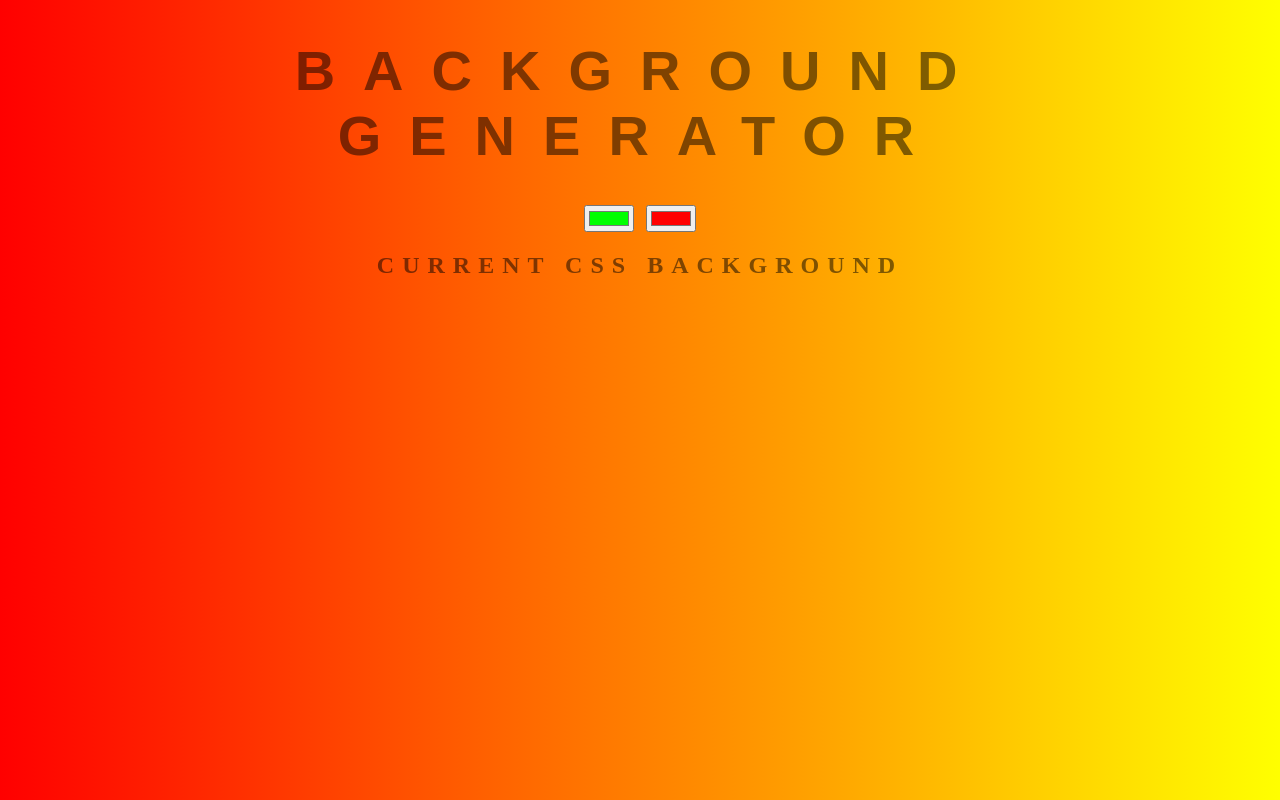
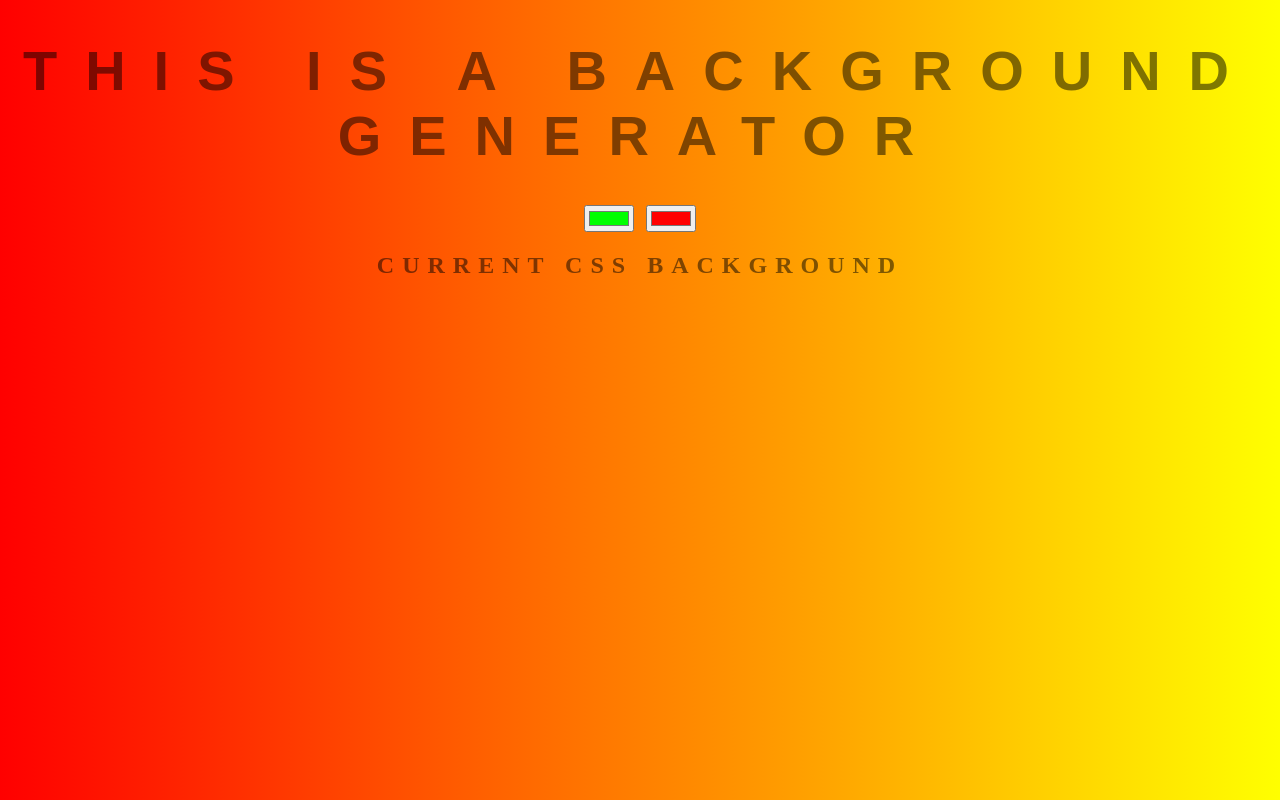
Before and after one commit to kailun-liu/background-generator, a plain HTML site: page index.html in a window 1280 px wide. Drawn offline with Linux system fonts and the light colour scheme.

Commit message:
This is a background

```diff
--- a/index.html
+++ b/index.html
@@ -5,7 +5,7 @@
 	<link rel="stylesheet" type="text/css" href="style.css">
 </head>
 <body>
-	<h1>Background Generator</h1>
+	<h1>This is a Background Generator</h1>
 	<input class='color1' type="color" name="color1" value="#00ff00">
 	<input class='color2' type="color" name="color2" value="#ff0000">
 	<h2>Current CSS Background</h2>
```
